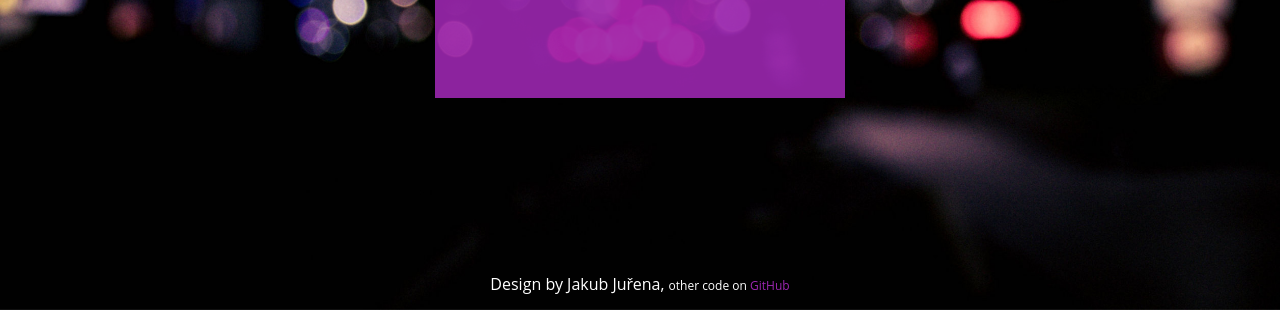
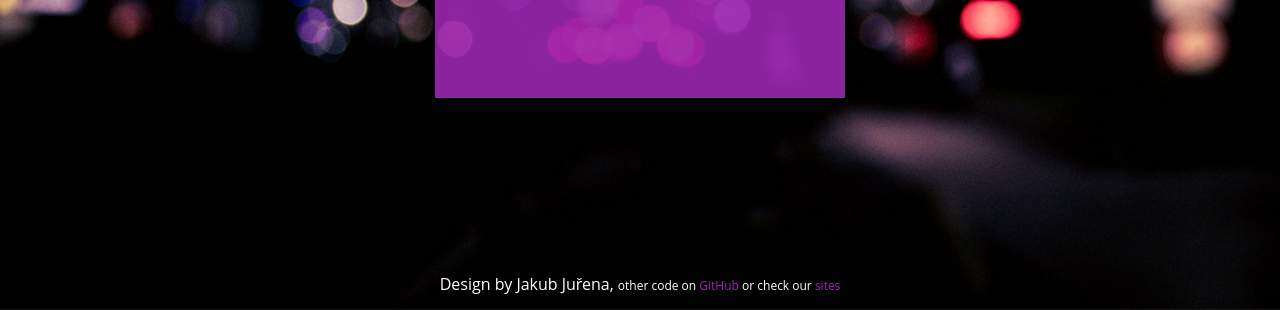
Before and after one commit to jakubjurena/CheckItOut-static, a plain HTML site: page index.html in a window 1280 px wide. Shown: the part 490-800 px from the top of the page. Drawn offline with Linux system fonts and the light colour scheme; a web font is replaced by a local one.

Commit message:
added link to sites

```diff
--- a/index.html
+++ b/index.html
@@ -20,7 +20,7 @@
     </div>
 
     <footer class="text-center">
-        Design by Jakub Juřena, <span class="small">other code on <a target="_blank" href="https://github.com/jakubjurena">GitHub</a></span>
+        Design by Jakub Juřena, <span class="small">other code on <a target="_blank" href="https://github.com/jakubjurena">GitHub</a> or check our <a target="_blank" href="http://sites.devsoncoffee.com">sites</a></span>
     </footer>
 
 </body>
```
Also changed, not shown: 404.html (+1 -1 lines).
